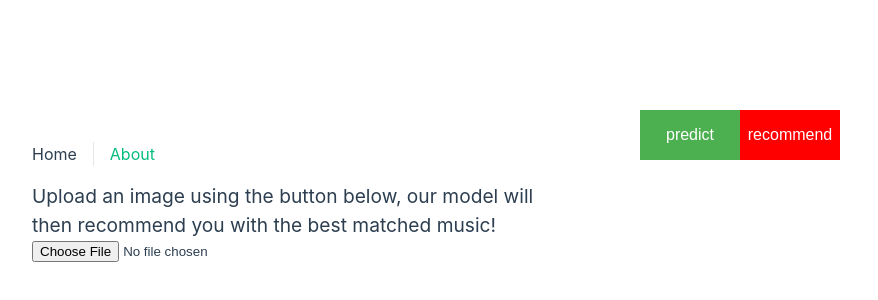
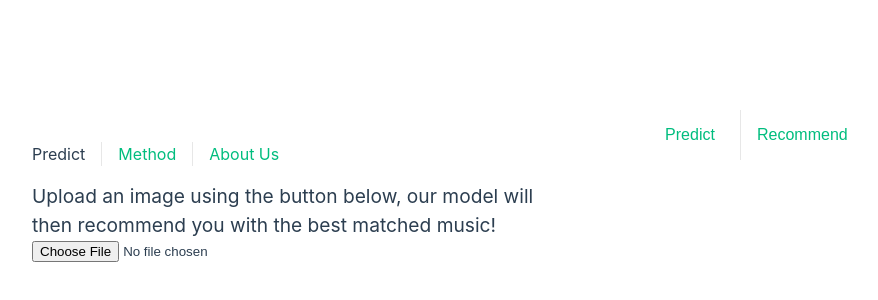
Before and after one commit to Sir-Teo/MusRec-Web, a Vue app: page / in a window 1280 px wide. Shown: the part 214-514 px from the top of the page, without its empty margins (0-878 px from the left). Built offline with nearby package versions, Linux system fonts and the light colour scheme.

Commit message:
updated styling

```diff
--- a/src/App.vue
+++ b/src/App.vue
@@ -8,8 +8,9 @@ import ImageUpload from './components/ImageUpload.vue'
 
     <div class="wrapper">
       <nav>
-        <RouterLink to="/">Home</RouterLink>
-        <RouterLink to="/about">About</RouterLink>
+        <RouterLink to="/">Predict</RouterLink>
+        <RouterLink to="/method">Method</RouterLink>
+        <RouterLink to="/about">About Us</RouterLink>
       </nav>
       <ImageUpload/>
     </div>
--- a/src/components/ImageUpload.vue
+++ b/src/components/ImageUpload.vue
@@ -8,7 +8,7 @@
     <h3>
       Upload an image using the button below, our model will then recommend you with the best matched music!
     </h3>
-    <input type="file" @change="onChange($event)">
+    <input type="file" @change="onChange($event)" size = 60>
   </div>
 
   <div id="preview">
--- a/src/router/index.js
+++ b/src/router/index.js
@@ -16,7 +16,13 @@ const router = createRouter({
       // this generates a separate chunk (About.[hash].js) for this route
       // which is lazy-loaded when the route is visited.
       component: () => import('../views/AboutView.vue')
-    }
+    },
+    {
+      path: '/method',
+      name: 'method',
+      component: () => import('../views/MethodView.vue')
+    },
+
   ]
 })
 
--- a/src/views/AboutView.vue
+++ b/src/views/AboutView.vue
@@ -1,5 +1,16 @@
 <template>
   <div class="about">
-    <p>This project is made with Vue. The model was trained with Tensorflow. Written by Master Teo.</p>
+    <div class = "person-1">
+    <h2>Teo</h2>
+    <p>He likes playing basketball and he loves data science.</p>
+    </div>
+    <div class = "person-2">
+    <h2>Master Teo</h2>
+    <p>He likes playing basketball and he loves data science.</p>
+    </div>
+    <div class = "person-3">
+    <h2>Sir Teo</h2>
+    <p>He likes playing basketball and he loves data science.</p>
+    </div>
   </div>
 </template>
--- a/src/views/HomeView.vue
+++ b/src/views/HomeView.vue
@@ -91,15 +91,15 @@ async function recommend() {
 
 <template>
 <div id="Display Text">
-<button @click="predict" class = "predict-button">predict</button>
-<button @click="recommend" class = "recommend-button">recommend</button>
+<button @click="predict" class = "predict-button">Predict</button>
+<button @click="recommend" class = "recommend-button">Recommend</button>
 <p v-if = "isLoaded">Model Loaded...</p>
 <p v-if = "isPredicted">Displaying Predicted value...</p>
 <p v-if = "resultDisplay.length !=0" v-for="(r, i) in resultDisplay" :key="i">
         {{ r.key }}: {{ r.value }}
 </p>
 <p v-if = "isRecommending">Displaying Recommendations...</p>
-<div id = "spotify-embed" class = "song" v-if = "songID.length !=0" v-for="(r, i) in songID" :key="i">
+<div id = "spotify-embed" v-if = "songID.length !=0" v-for="(r, i) in songID" :key="i">
   <iframe :src="`https://open.spotify.com/embed/track/`+r.value" width="80%" height="80" frameBorder="0" allowtransparency="true" allow="encrypted-media"></iframe>
 </div>
 
@@ -108,12 +108,14 @@ async function recommend() {
 </template>
 
 <style scoped>
+
+
 .predict-button {
   width: 100px;
   height: 50px;
-  background-color: #4CAF50; /* Green */
+  background-color: transparent;
   border: none;
-  color: white;
+  color: hsla(160, 100%, 37%, 1);
   padding: 3px 5px;
   text-align: center;
   text-decoration: none;
@@ -121,21 +123,31 @@ async function recommend() {
   font-size: 16px;
 }
 
+
+button,
+.green {
+  text-decoration: none;
+  color: hsla(160, 100%, 37%, 1);
+  transition: 0.4s;
+}
+
+@media (hover: hover) {
+  button:hover {
+    background-color: hsla(160, 100%, 37%, 0.2);
+  }
+}
+
+
 .recommend-button {
-  width: 100px;
+  width: 120px;
   height: 50px;
-  background-color: red;
+  background-color: transparent;
   border: none;
-  color: white;
-  padding: 3px 5px;
+  color: hsla(160, 100%, 37%, 1);
   text-align: center;
-  text-decoration: none;
   display: inline-block;
   font-size: 16px;
-}
-
-.song {
-  font-size: 20px;
-  color: black;
+  padding: 0 1rem;
+  border-left: 1px solid var(--color-border);
 }
 </style>
--- /dev/null
+++ b/src/views/MethodView.vue
@@ -0,0 +1,8 @@
+<template>
+    <div class="method">
+        <h2>
+            How do we create the entire thing?
+        </h2>
+        <p> we trained our model using Tensorflow 2.0, and we use a Tensorflowjs converter to convert the model in the json format to read it in the brower. We created this website using Vue.js and Vite. We imported the model in the browser, and we use Tensorflowjs to make the prediction. We then output the results to spotify api and create html embeds for the results.</p>
+    </div>
+  </template>
```
